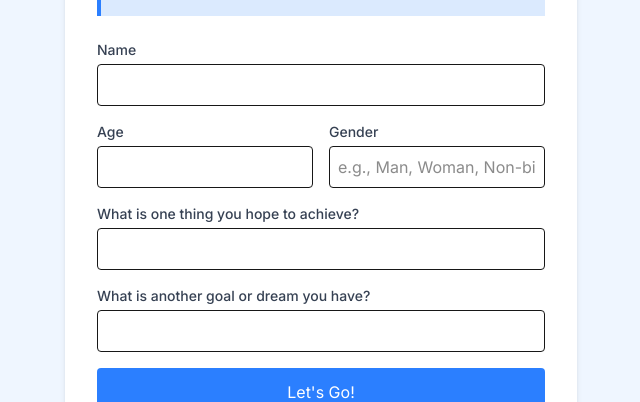
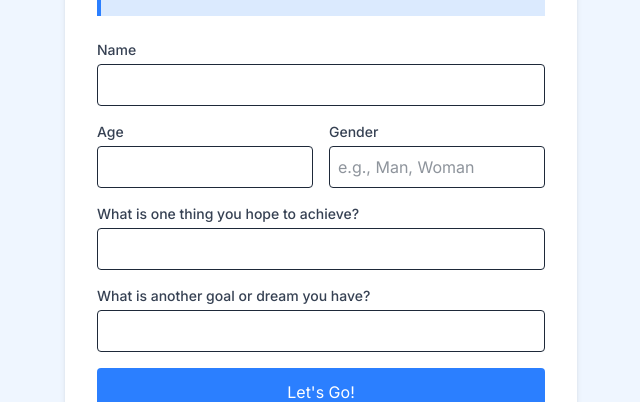
Before and after one commit to abhidev2003/otterly-app, a Next.js app: page /onboarding in a window 1280 px wide. Shown: the part 274-676 px from the top of the page, without its empty margins (319-959 px from the left). Built offline with nearby package versions, Linux system fonts and the light colour scheme; no server answers; sample sign-in values are in the browser's storage.

Commit message:
style: Improve text visibility on all forms

```diff
--- a/src/app/onboarding/page.tsx
+++ b/src/app/onboarding/page.tsx
@@ -7,10 +7,9 @@ import { useAuth } from '@/context/AuthContext';
 import { firestore } from '@/lib/firebase';
 import { doc, setDoc, collection, addDoc, serverTimestamp } from 'firebase/firestore';
 
-// Define a type for our form data
 type OnboardingData = {
   name: string;
-  age: string; // HTML inputs give strings
+  age: string;
   gender: string;
   aspiration1: string;
   aspiration2: string;
@@ -28,7 +27,7 @@ export default function OnboardingPage() {
       const userDocRef = doc(firestore, 'users', user.uid);
       await setDoc(userDocRef, {
         name: data.name,
-        age: parseInt(data.age, 10), // Convert age string to a number
+        age: parseInt(data.age, 10),
         gender: data.gender,
         onboardingDone: true,
         createdAt: serverTimestamp(),
@@ -50,31 +49,36 @@ export default function OnboardingPage() {
       <div className="p-8 bg-white rounded-lg shadow-md w-full max-w-lg">
         <h1 className="text-3xl font-bold text-center text-gray-800 mb-4">A Little About You</h1>
         <div className="p-4 mb-6 bg-blue-100 border-l-4 border-blue-500 text-blue-700">
-          <p className="font-bold">Oto&apos;s Tip! 🦦</p> {/* Replaced ' with &apos; */}
+          <p className="font-bold">Oto&apos;s Tip! 🦦</p>
           <p>Sharing your aspirations helps me understand what matters to you. I&apos;ll use them to offer encouragement that&apos;s tailored to your dreams!</p>
         </div>
         <form onSubmit={handleSubmit(onSubmit)} className="space-y-4">
           <div>
             <label className="block text-sm font-medium text-gray-700">Name</label>
-            <input {...register('name')} type="text" required className="w-full p-2 border rounded mt-1" />
+            {/* Fix is here 👇 */}
+            <input {...register('name')} type="text" required className="w-full p-2 border rounded mt-1 text-gray-800" />
           </div>
           <div className="grid grid-cols-2 gap-4">
             <div>
               <label className="block text-sm font-medium text-gray-700">Age</label>
-              <input {...register('age')} type="number" required className="w-full p-2 border rounded mt-1" />
+              {/* Fix is here 👇 */}
+              <input {...register('age')} type="number" required className="w-full p-2 border rounded mt-1 text-gray-800" />
             </div>
             <div>
               <label className="block text-sm font-medium text-gray-700">Gender</label>
-              <input {...register('gender')} type="text" placeholder="e.g., Man, Woman, Non-binary" required className="w-full p-2 border rounded mt-1" />
+              {/* Fix is here 👇 */}
+              <input {...register('gender')} type="text" placeholder="e.g., Man, Woman" required className="w-full p-2 border rounded mt-1 text-gray-800" />
             </div>
           </div>
           <div>
             <label className="block text-sm font-medium text-gray-700">What is one thing you hope to achieve?</label>
-            <input {...register('aspiration1')} type="text" required className="w-full p-2 border rounded mt-1" />
+            {/* Fix is here 👇 */}
+            <input {...register('aspiration1')} type="text" required className="w-full p-2 border rounded mt-1 text-gray-800" />
           </div>
           <div>
             <label className="block text-sm font-medium text-gray-700">What is another goal or dream you have?</label>
-            <input {...register('aspiration2')} type="text" required className="w-full p-2 border rounded mt-1" />
+            {/* Fix is here 👇 */}
+            <input {...register('aspiration2')} type="text" required className="w-full p-2 border rounded mt-1 text-gray-800" />
           </div>
           <button type="submit" disabled={isSubmitting} className="w-full p-3 text-white bg-blue-500 rounded hover:bg-blue-600 disabled:bg-gray-400">
             {isSubmitting ? 'Saving...' : "Let's Go!"}
--- a/src/app/signin/page.tsx
+++ b/src/app/signin/page.tsx
@@ -7,7 +7,6 @@ import { signInWithEmailAndPassword } from 'firebase/auth';
 import { auth } from '@/lib/firebase';
 import Link from 'next/link';
 
-// Define a type for our form data
 type FormData = {
   email: string;
   password: string;
@@ -31,10 +30,12 @@ export default function SignIn() {
     <div className="flex flex-col items-center justify-center min-h-screen bg-blue-50">
       <div className="p-8 bg-white rounded-lg shadow-md w-96">
         <h1 className="text-2xl font-bold text-center text-gray-800 mb-2">Welcome Back!</h1>
-        <p className="text-center text-gray-600 mb-6">Let&apos;s continue our journey.</p> {/* Replaced ' with &apos; */}
+        <p className="text-center text-gray-600 mb-6">Let&apos;s continue our journey.</p>
         <form onSubmit={handleSubmit(onSubmit)} className="space-y-4">
-          <input {...register('email')} type="email" placeholder="Email" required className="w-full p-2 border rounded" />
-          <input {...register('password')} type="password" placeholder="Password" required className="w-full p-2 border rounded" />
+          {/* Fix is here 👇 */}
+          <input {...register('email')} type="email" placeholder="Email" required className="w-full p-2 border rounded text-gray-800" />
+          {/* Fix is here 👇 */}
+          <input {...register('password')} type="password" placeholder="Password" required className="w-full p-2 border rounded text-gray-800" />
           <button type="submit" className="w-full p-2 text-white bg-blue-500 rounded hover:bg-blue-600">Sign In</button>
         </form>
         <p className="mt-4 text-sm text-center">
```
